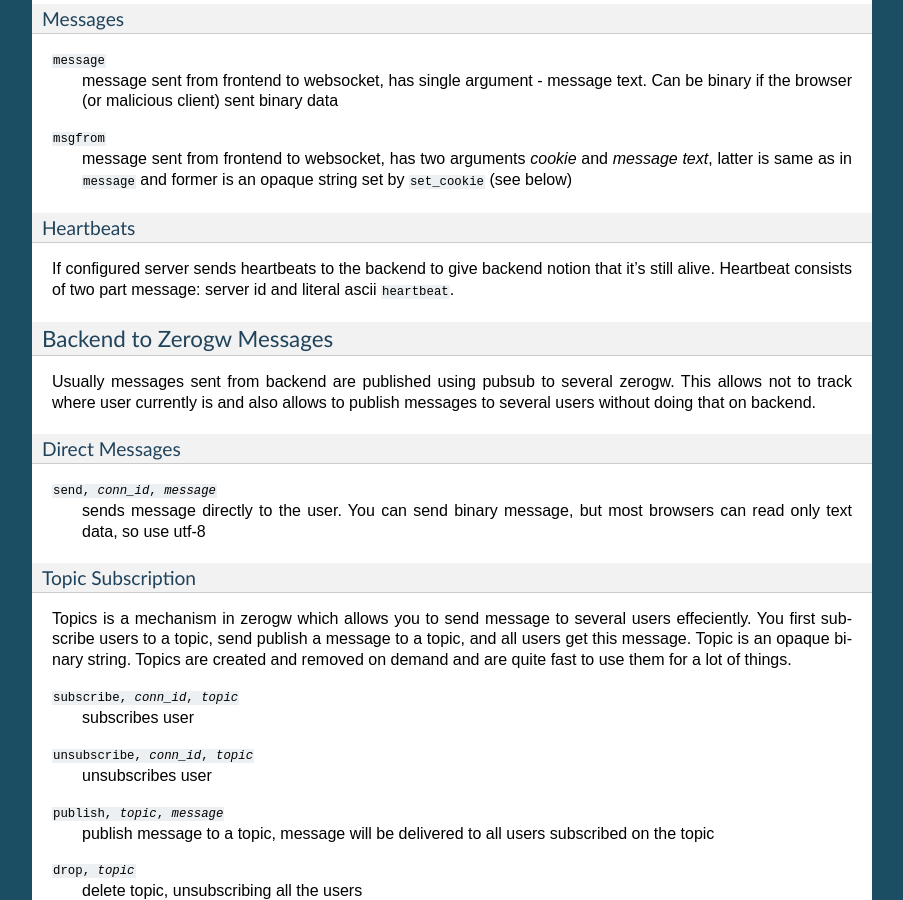
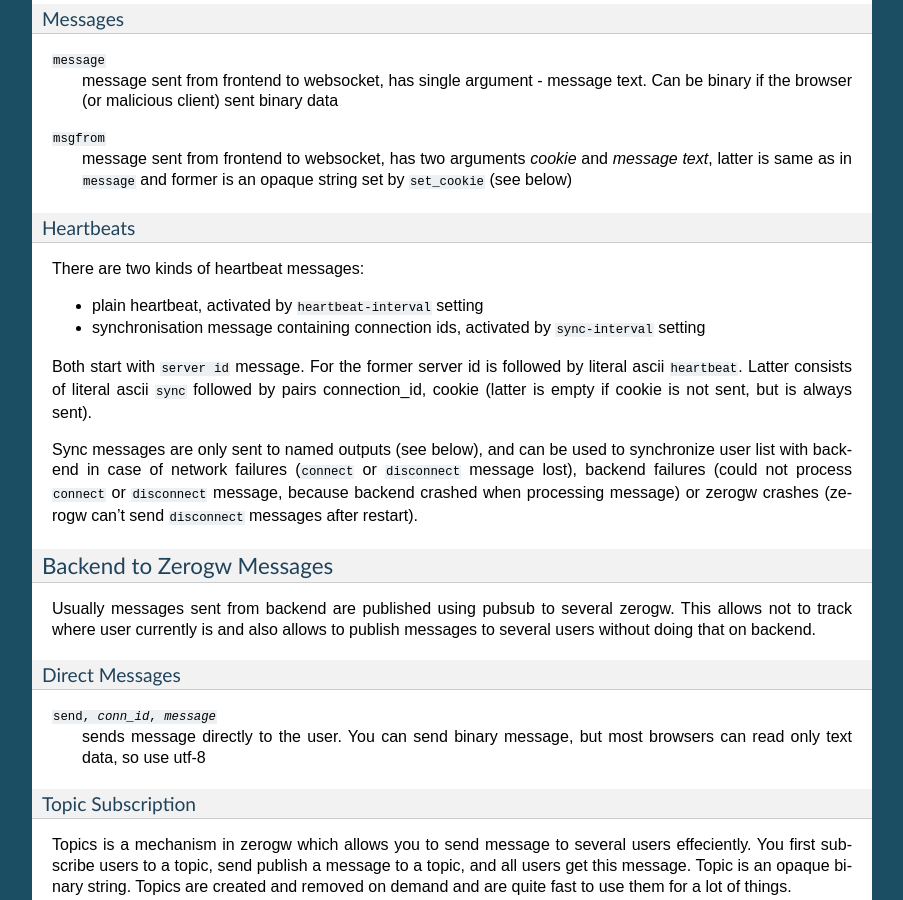
Before and after one commit to tailhook/zerogw, a Sphinx documentation site: the page built from doc/proto.rst, in a window 1280 px wide and 900 px high, scrolled down 1969 px. Shown: the whole window, without its empty margins (198-1101 px from the left). Built offline with Sphinx 7.4.7, drawn with Linux system fonts in a browser that asks for light colours.

Commit message:
docs: Added `sync` messages to protocol description

```diff
--- a/doc/proto.rst
+++ b/doc/proto.rst
@@ -132,9 +132,22 @@ Messages
 Heartbeats
 ~~~~~~~~~~
 
-If configured server sends heartbeats to the backend to give backend
-notion that it's still alive. Heartbeat consists of two part message:
-server id and literal ascii ``heartbeat``.
+There are two kinds of heartbeat messages:
+
+* plain heartbeat, activated by ``heartbeat-interval`` setting
+* synchronisation message containing connection ids, activated by
+  ``sync-interval`` setting
+
+Both start with ``server id`` message. For the former server id is followed by
+literal ascii ``heartbeat``. Latter consists of literal ascii ``sync`` followed
+by pairs connection_id, cookie (latter is empty if cookie is not sent, but is
+always sent).
+
+Sync messages are only sent to named outputs (see below), and can be used to
+synchronize user list with backend in case of network failures (``connect`` or
+``disconnect`` message lost), backend failures (could not process ``connect``
+or ``disconnect`` message, because backend crashed when processing message) or
+zerogw crashes (zerogw can't send ``disconnect`` messages after restart).
 
 Backend to Zerogw Messages
 ^^^^^^^^^^^^^^^^^^^^^^^^^^
```
